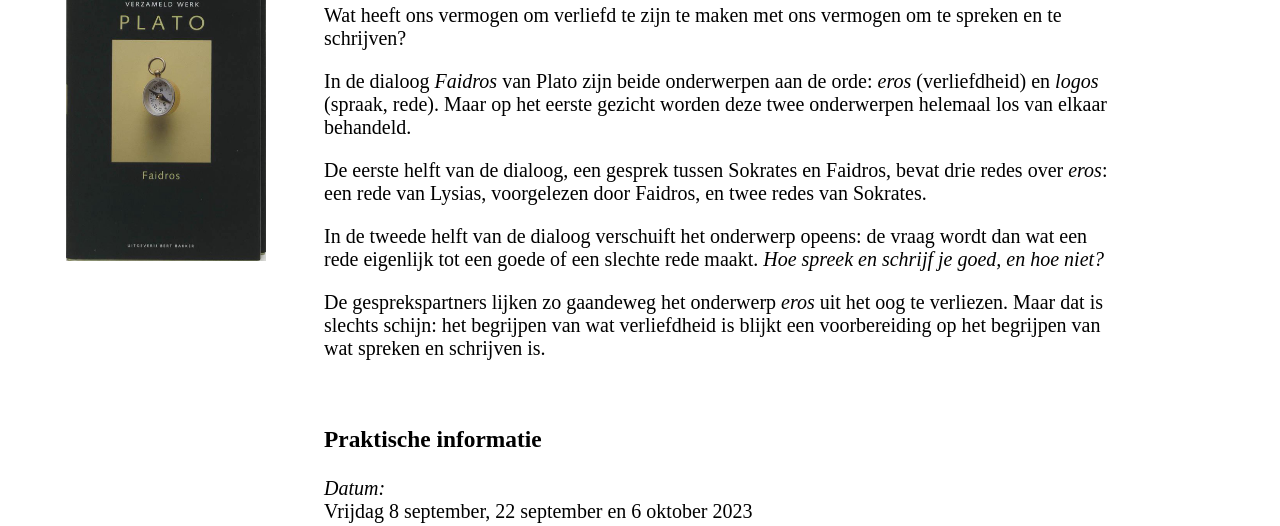
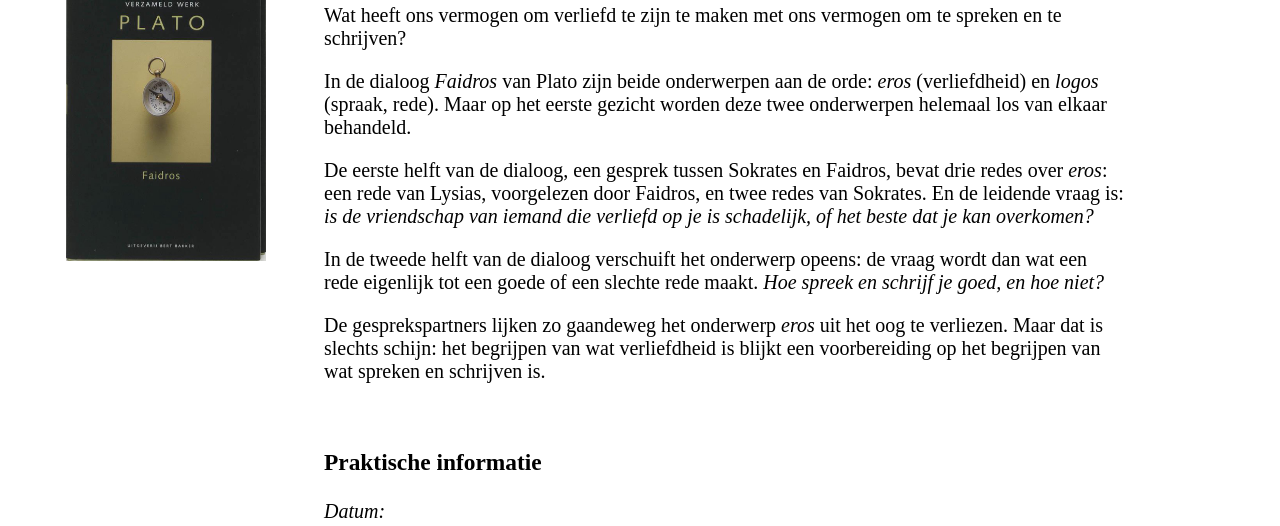
Before and after one commit to filosofie-oudewater/filosofie-oudewater.github.io, a plain HTML site: page index.html in a window 1280 px wide. Shown: the part 236-762 px from the top of the page. Drawn offline with Linux system fonts and the light colour scheme.

Commit message:
Add files via upload

```diff
--- a/index.html
+++ b/index.html
@@ -37,7 +37,8 @@
 <p>
   De eerste helft van de dialoog, een gesprek tussen Sokrates en Faidros, bevat drie redes over <i>eros</i>:
   een rede van Lysias, voorgelezen door Faidros,
-  en twee redes van Sokrates.</i>
+  en twee redes van Sokrates. En de leidende vraag is: <i>is de vriendschap van iemand die verliefd op je is
+  schadelijk, of het beste dat je kan overkomen?</i>
 </p>
 <p>
   In de tweede helft van de dialoog verschuift het onderwerp opeens: de vraag wordt dan wat
```
